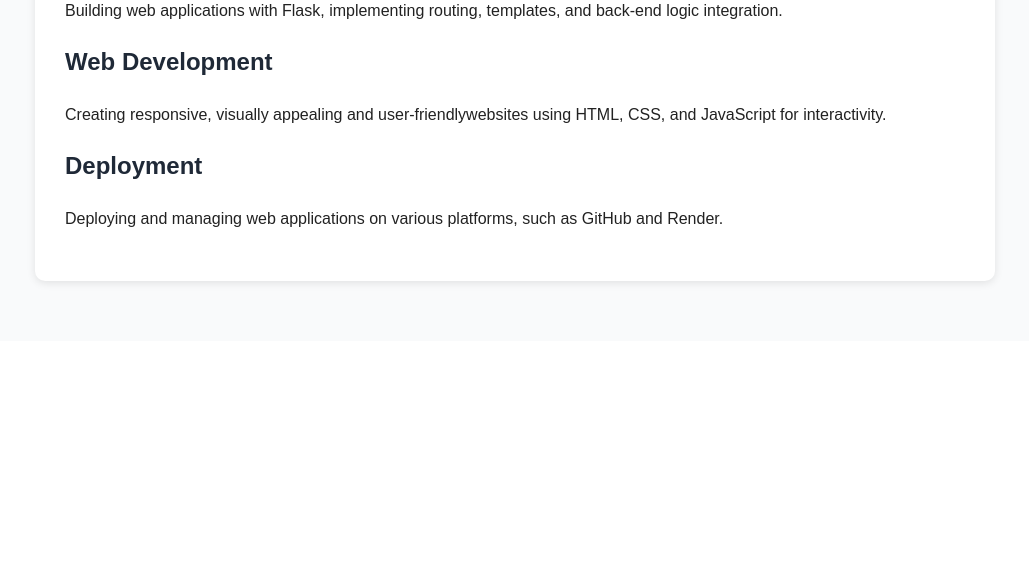
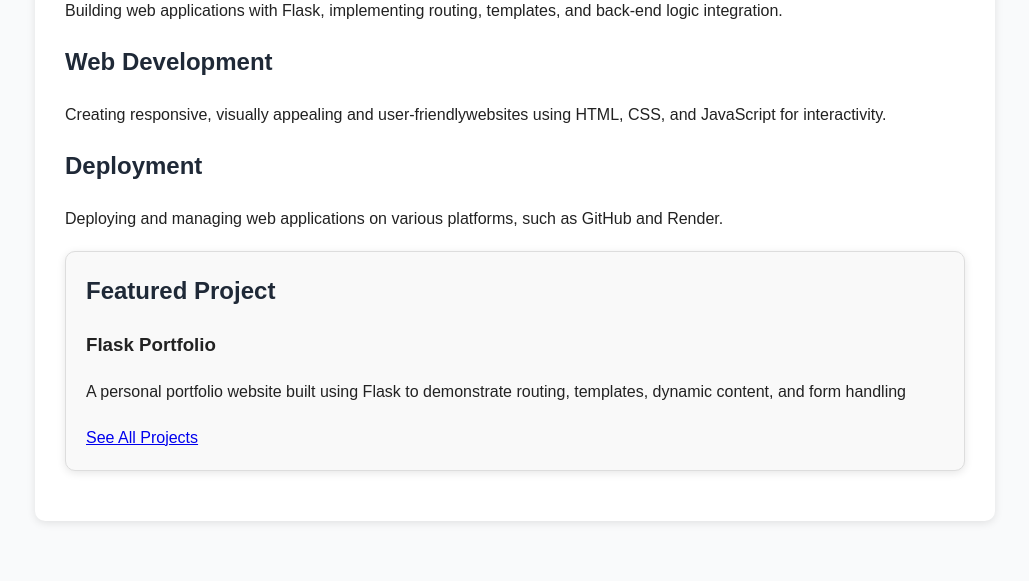
Before and after one commit to mdpos95-tech/flask-portfolio, a Flask app: page / in a window 1280 px wide. Shown: the part 708-1289 px from the top of the page, without its empty margins (125-1154 px from the left). Before the commit the page ends 994 px from the top, so only its background shows below. Run offline with Flask 3, Linux system fonts and the light colour scheme.

Commit message:
improving homepage html with classes to edit with css

```diff
--- a/templates/index.html
+++ b/templates/index.html
@@ -60,8 +60,18 @@ class="btn">View My Projects</a>
         </p>
     </div>
 
+</section>
 
-
+<section class="featured-project">
+    <div class="project-card">
+        <h2>Featured Project</h2>
+        <h3>Flask Portfolio</h3>
+        <p>
+            A personal portfolio website built using Flask to demonstrate routing, templates, dynamic content, and form handling
+        </p>
+        <a href="{{ url_for('projects') }}"
+        class="btn">See All Projects</a>
+    </div>
 
 </section>
 
```
